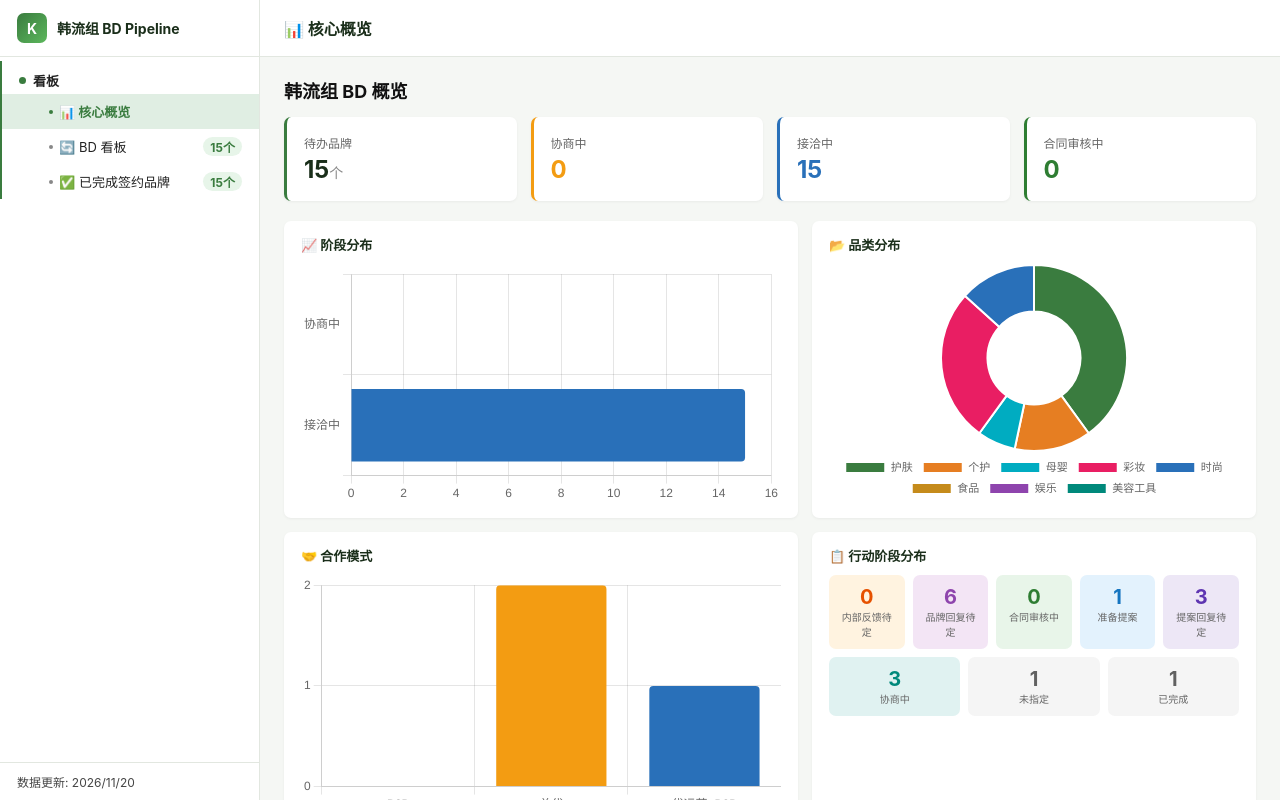
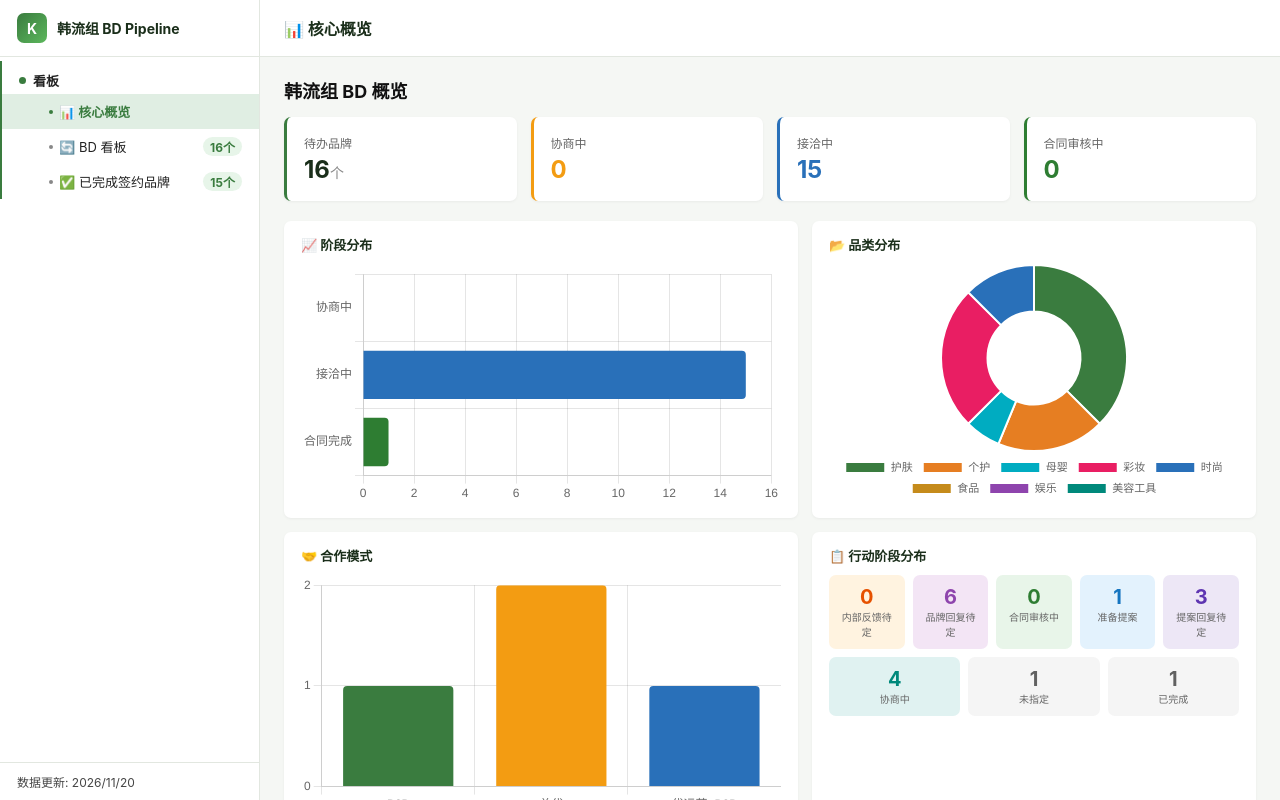
Before and after one commit to munaeng2-hue/BD-Kanban, a plain HTML site: page index.html in a window 1280 px wide. Drawn offline with Linux system fonts and the light colour scheme.

Commit message:
Include lilyeve follow-up in BD pipeline

```diff
--- a/index.html
+++ b/index.html
@@ -103,7 +103,7 @@ main{min-width:100%;overflow-x:hidden}
 <nav class="sbv">
 <div class="ns tm"><div class="nst tm">看板</div>
 <div class="ni ac" data-route="overview" onclick="n('overview')"><span class="nidot"></span><span class="nil">📊 核心概览</span></div>
-<div class="ni" data-route="pipeline" onclick="n('pipeline')"><span class="nidot"></span><span class="nil">🔄 BD 看板</span><span class="nib">15个</span></div>
+<div class="ni" data-route="pipeline" onclick="n('pipeline')"><span class="nidot"></span><span class="nil">🔄 BD 看板</span><span class="nib">16个</span></div>
 <div class="ni" data-route="progress" onclick="n('progress')"><span class="nidot"></span><span class="nil">✅ 已完成签约品牌</span><span class="nib">15个</span></div></div></nav>
 <div class="sbf">数据更新: 2026/11/20</div></aside>
 <div class="sb-overlay" id="o" onclick="ts(false)"></div>
@@ -113,7 +113,7 @@ main{min-width:100%;overflow-x:hidden}
 <div class="pp ac" id="p-overview">
 <div style="font-size:18px;font-weight:700;color:#111;margin-bottom:14px">韩流组 BD 概览</div>
 <div class="kr">
-<div class="kk tm"><div class="kl">待办品牌</div><div class="kv">15<span style="font-size:14px;font-weight:400;color:#888">个</span></div></div>
+<div class="kk tm"><div class="kl">待办品牌</div><div class="kv">16<span style="font-size:14px;font-weight:400;color:#888">个</span></div></div>
 <div class="kk" style="border-left:3px solid #f39c12"><div class="kl">协商中</div><div class="kv" style="color:#f39c12">0</div></div>
 <div class="kk" style="border-left:3px solid #2970b9"><div class="kl">接洽中</div><div class="kv" style="color:#2970b9">15</div></div>
 <div class="kk" style="border-left:3px solid #2e7d32"><div class="kl">合同审核中</div><div class="kv" style="color:#2e7d32">0</div></div>
@@ -131,7 +131,7 @@ main{min-width:100%;overflow-x:hidden}
 <div style="flex:1;min-width:70px;background:#e8f5e9;border-radius:7px;padding:10px 8px;text-align:center"><div style="font-size:20px;font-weight:700;color:#2e7d32">0</div><div style="font-size:10px;color:#666">合同审核中</div></div>
 <div style="flex:1;min-width:70px;background:#e3f2fd;border-radius:7px;padding:10px 8px;text-align:center"><div style="font-size:20px;font-weight:700;color:#1575c0">1</div><div style="font-size:10px;color:#666">准备提案</div></div>
 <div style="flex:1;min-width:70px;background:#ede7f6;border-radius:7px;padding:10px 8px;text-align:center"><div style="font-size:20px;font-weight:700;color:#5e35b1">3</div><div style="font-size:10px;color:#666">提案回复待定</div></div>
-<div style="flex:1;min-width:70px;background:#e0f2f1;border-radius:7px;padding:10px 8px;text-align:center"><div style="font-size:20px;font-weight:700;color:#00897b">3</div><div style="font-size:10px;color:#666">协商中</div></div>
+<div style="flex:1;min-width:70px;background:#e0f2f1;border-radius:7px;padding:10px 8px;text-align:center"><div style="font-size:20px;font-weight:700;color:#00897b">4</div><div style="font-size:10px;color:#666">协商中</div></div>
 <div style="flex:1;min-width:70px;background:#f5f5f5;border-radius:7px;padding:10px 8px;text-align:center"><div style="font-size:20px;font-weight:700;color:#616161">1</div><div style="font-size:10px;color:#666">未指定</div></div>
 <div style="flex:1;min-width:70px;background:#f5f5f5;border-radius:7px;padding:10px 8px;text-align:center"><div style="font-size:20px;font-weight:700;color:#616161">1</div><div style="font-size:10px;color:#666">已完成</div></div>
 </div></div></div>
@@ -171,6 +171,7 @@ PP=[
 {"brand":"Motomont","cat":"护肤","stage":"接洽中","action":"未指定","model":"","remind":"2026-11-27","todo":"已与品牌代表通话，对方询问Steel能否负责运营；希望明年Sell-in规模达到约4亿韩元（约为目前的两倍）；需进一步核算所需营销预算"},
 {"brand":"KUOCA","cat":"个护","stage":"接洽中","action":"协商中","model":"","remind":"","todo":"计划提交以护手霜和身体护理系列为重点的运营提案"},
 {"brand":"RE:Brush","cat":"个护","stage":"接洽中","action":"提案回复待定","model":"","remind":"2026-11-18","todo":"合同初稿已完成"},
+{"brand":"lilyeve","cat":"个护","stage":"合同完成","action":"协商中","model":"B2B","remind":"2026-11-27","todo":"现有合作方的合同预计结束，品牌计划明年与新合作方确定业务方向。现有合作方提到明年销售目标为120亿韩元，且已编列链接费和营销预算；我们需提交初步方案"},
 {"brand":"(주)푸드케어","cat":"母婴","stage":"接洽中","action":"协商中","model":"代运营+B2B","remind":"","todo":"等待品牌方反馈"},
 {"brand":"BBIA","cat":"彩妆","stage":"接洽中","action":"品牌回复待定","model":"总代","remind":"2026-11-27","todo":"品牌方目前正在进行相关企业资质核验"},
 {"brand":"AOU","cat":"彩妆","stage":"接洽中","action":"品牌回复待定","model":"总代","remind":"2026-11-18","todo":"已向品牌方提出承接库存的报价，正在等待其内部确认；合同也将在确认后回复"},
@@ -184,14 +185,14 @@ var T={overview:'📊 核心概览',pipeline:'🔄 BD 看板',progress:'✅ 已
 function n(r){document.querySelectorAll('.ni').forEach(function(e){e.classList.remove('ac')});var t=document.querySelector('[data-route="'+r+'"]');if(t)t.classList.add('ac');document.querySelectorAll('.pp').forEach(function(e){e.classList.remove('ac')});var p=document.getElementById('p-'+r);if(p)p.classList.add('ac');document.getElementById('pt').textContent=T[r]||r;if(r==='overview')init();if(window.innerWidth<=777&&document.querySelector('.sb.open'))ts(false);}
 function init(){
 if(typeof Chart==='undefined')return;
-var cc=document.getElementById('c_cat');if(cc){if(window._cc)window._cc.destroy();window._cc=new Chart(cc,{type:'doughnut',data:{labels:["护肤","个护","母婴","彩妆","时尚","食品","娱乐","美容工具"],datasets:[{data:[6,2,1,4,2,0,0,0],backgroundColor:['#3a7c3f','#e67e22','#00acc1','#e91e63','#2970b9','#c58b1b','#8e44ad','#00897b']}]},options:{responsive:true,maintainAspectRatio:false,plugins:{legend:{position:'bottom',labels:{font:{size:11},padding:10}}}}});}
-var cs=document.getElementById('c_stage');if(cs){if(window._cs)window._cs.destroy();window._cs=new Chart(cs,{type:'bar',data:{labels:['协商中','接洽中'],datasets:[{data:[0,15],backgroundColor:['#f39c12','#2970b9'],borderRadius:4}]},options:{indexAxis:'y',responsive:true,maintainAspectRatio:false,plugins:{legend:{display:false}},scales:{x:{beginAtZero:true,ticks:{stepSize:2}}}}});}
-var pm=document.getElementById('c_pmodel');if(pm){if(window._pm)window._pm.destroy();window._pm=new Chart(pm,{type:'bar',data:{labels:["B2B", "总代", "代运营+B2B"],datasets:[{data:[0,2,1],backgroundColor:["#3a7c3f", "#f39c12", "#2970b9"],borderRadius:4}]},options:{responsive:true,maintainAspectRatio:false,plugins:{legend:{display:false}},scales:{y:{beginAtZero:true,ticks:{stepSize:1}}}}});}
+var cc=document.getElementById('c_cat');if(cc){if(window._cc)window._cc.destroy();window._cc=new Chart(cc,{type:'doughnut',data:{labels:["护肤","个护","母婴","彩妆","时尚","食品","娱乐","美容工具"],datasets:[{data:[6,3,1,4,2,0,0,0],backgroundColor:['#3a7c3f','#e67e22','#00acc1','#e91e63','#2970b9','#c58b1b','#8e44ad','#00897b']}]},options:{responsive:true,maintainAspectRatio:false,plugins:{legend:{position:'bottom',labels:{font:{size:11},padding:10}}}}});}
+var cs=document.getElementById('c_stage');if(cs){if(window._cs)window._cs.destroy();window._cs=new Chart(cs,{type:'bar',data:{labels:['协商中','接洽中','合同完成'],datasets:[{data:[0,15,1],backgroundColor:['#f39c12','#2970b9','#2e7d32'],borderRadius:4}]},options:{indexAxis:'y',responsive:true,maintainAspectRatio:false,plugins:{legend:{display:false}},scales:{x:{beginAtZero:true,ticks:{stepSize:2}}}}});}
+var pm=document.getElementById('c_pmodel');if(pm){if(window._pm)window._pm.destroy();window._pm=new Chart(pm,{type:'bar',data:{labels:["B2B", "总代", "代运营+B2B"],datasets:[{data:[1,2,1],backgroundColor:["#3a7c3f", "#f39c12", "#2970b9"],borderRadius:4}]},options:{responsive:true,maintainAspectRatio:false,plugins:{legend:{display:false}},scales:{y:{beginAtZero:true,ticks:{stepSize:1}}}}});}
 var qc=document.getElementById('c_quarter');if(qc){if(window._qc)window._qc.destroy();window._qc=new Chart(qc,{type:'bar',data:{labels:["2025 Q3", "2025 Q4", "2026 Q2", "2026 Q3"],datasets:[{data:[5, 1, 1, 3],backgroundColor:'#3a7c3f',borderRadius:4}]},options:{responsive:true,maintainAspectRatio:false,plugins:{legend:{display:false}},scales:{y:{beginAtZero:true,ticks:{stepSize:1}}}}});}
 var mc=document.getElementById('c_cmodel');if(mc){if(window._mc)window._mc.destroy();window._mc=new Chart(mc,{type:'doughnut',data:{labels:["总代", "B2B", "B2B/TP", "TP"],datasets:[{data:[7, 3, 2, 1],backgroundColor:['#3a7c3f','#2970b9','#f39c12','#e74c3c','#00acc1']}]},options:{responsive:true,maintainAspectRatio:false,plugins:{legend:{position:'bottom',labels:{font:{size:11},padding:10}}}}});}
 }
-(function(){var today=new Date(),end=new Date(today.getFullYear(),today.getMonth(),today.getDate()+3),cutoff=[end.getFullYear(),String(end.getMonth()+1).padStart(2,'0'),String(end.getDate()).padStart(2,'0')].join('-'),u=PP.filter(function(r){return r.remind&&r.remind<=cutoff;}).sort(function(a,b){return a.remind.localeCompare(b.remind);});var h='';u.forEach(function(r){var b=r.stage==='协商中'?'<span class="bd bo">协商中</span> ':'<span class="bd bb">接洽中</span> ';h+='<li>'+b+'<b>'+r.brand+'</b> ('+r.remind+'): '+r.todo.replace(/\n/g,' / ')+'</li>';});document.getElementById('ul').innerHTML=h||'<li>暂无逾期或未来三天内到期事项</li>';})();
-(function(){var h='';PP.forEach(function(r){var c=COL[r.cat]||'#666';var sb=r.stage==='协商中'?'<span class="bd bo">协商中</span>':'<span class="bd bb">接洽中</span>';var ab;if(r.action.indexOf('待定')>=0||r.action.indexOf('대기')>=0)ab='<span class="bd bo">'+r.action+'</span>';else if(r.action.indexOf('审')>=0||r.action.indexOf('검토')>=0)ab='<span class="bd bg">'+r.action+'</span>';else if(r.action.indexOf('连接')>=0||r.action.indexOf('연결')>=0)ab='<span class="bd bb">'+r.action+'</span>';else ab='<span class="bd bb">'+r.action+'</span>';var rd=r.remind||'';if(rd){var rd2=new Date(rd),td=new Date();rd2.setHours(0,0,0,0);td.setHours(0,0,0,0);var dd=Math.ceil((rd2-td)/864e5);if(dd<0)rd='<span style="color:#e74c3c;font-weight:700">'+rd+' (已过期)</span>';else if(dd<=3)rd='<span style="color:#e67e22;font-weight:700">'+rd+' ('+dd+'天后)</span>';else rd='<span style="color:#888">'+rd+'</span>';}else rd='<span style="color:#ccc">-</span>';var model=r.model||'-';var todo=(r.todo||'-').replace(/\\n/g,'<br>');h+='<tr style="border-left:4px solid '+c+'"><td style="font-weight:700">'+r.brand+'</td><td><span class="bd" style="background:'+c+'15;color:'+c+'">'+r.cat+'</span></td><td>'+sb+'</td><td>'+ab+'</td><td>'+model+'</td><td style="font-size:11px">'+rd+'</td><td style="max-width:220px;font-size:11px;line-height:1.5">'+todo+'</td></tr>';});document.querySelector('#ptbl tbody').innerHTML=h;})();
+(function(){var today=new Date(),end=new Date(today.getFullYear(),today.getMonth(),today.getDate()+3),cutoff=[end.getFullYear(),String(end.getMonth()+1).padStart(2,'0'),String(end.getDate()).padStart(2,'0')].join('-'),u=PP.filter(function(r){return r.remind&&r.remind<=cutoff;}).sort(function(a,b){return a.remind.localeCompare(b.remind);});var h='';u.forEach(function(r){var b='<span class="bd '+(r.stage==='合同完成'?'bg':r.stage==='协商中'?'bo':'bb')+'">'+r.stage+'</span> ';h+='<li>'+b+'<b>'+r.brand+'</b> ('+r.remind+'): '+r.todo.replace(/\n/g,' / ')+'</li>';});document.getElementById('ul').innerHTML=h||'<li>暂无逾期或未来三天内到期事项</li>';})();
+(function(){var h='';PP.forEach(function(r){var c=COL[r.cat]||'#666';var sb='<span class="bd '+(r.stage==='合同完成'?'bg':r.stage==='协商中'?'bo':'bb')+'">'+r.stage+'</span>';var ab;if(r.action.indexOf('待定')>=0||r.action.indexOf('대기')>=0)ab='<span class="bd bo">'+r.action+'</span>';else if(r.action.indexOf('审')>=0||r.action.indexOf('검토')>=0)ab='<span class="bd bg">'+r.action+'</span>';else if(r.action.indexOf('连接')>=0||r.action.indexOf('연결')>=0)ab='<span class="bd bb">'+r.action+'</span>';else ab='<span class="bd bb">'+r.action+'</span>';var rd=r.remind||'';if(rd){var rd2=new Date(rd),td=new Date();rd2.setHours(0,0,0,0);td.setHours(0,0,0,0);var dd=Math.ceil((rd2-td)/864e5);if(dd<0)rd='<span style="color:#e74c3c;font-weight:700">'+rd+' (已过期)</span>';else if(dd<=3)rd='<span style="color:#e67e22;font-weight:700">'+rd+' ('+dd+'天后)</span>';else rd='<span style="color:#888">'+rd+'</span>';}else rd='<span style="color:#ccc">-</span>';var model=r.model||'-';var todo=(r.todo||'-').replace(/\\n/g,'<br>');h+='<tr style="border-left:4px solid '+c+'"><td style="font-weight:700">'+r.brand+'</td><td><span class="bd" style="background:'+c+'15;color:'+c+'">'+r.cat+'</span></td><td>'+sb+'</td><td>'+ab+'</td><td>'+model+'</td><td style="font-size:11px">'+rd+'</td><td style="max-width:220px;font-size:11px;line-height:1.5">'+todo+'</td></tr>';});document.querySelector('#ptbl tbody').innerHTML=h;})();
 (function(){var h='';CC.forEach(function(r){var sb=r.status==='active'?'<span class="bd bg">进行中</span>':'<span class="bd br">已结束</span>';var start=r.start||'-';var end=r.end||'-';var p=r.person||'-';h+='<tr><td style="font-weight:700">'+r.brand+'</td><td>'+r.model+'</td><td>'+sb+'</td><td style="font-size:11px">'+start+' ~ '+end+'</td><td>'+p+'</td></tr>';});document.querySelector('#ctbl tbody').innerHTML=h;})();
 init();
 </script></body></html>
```
